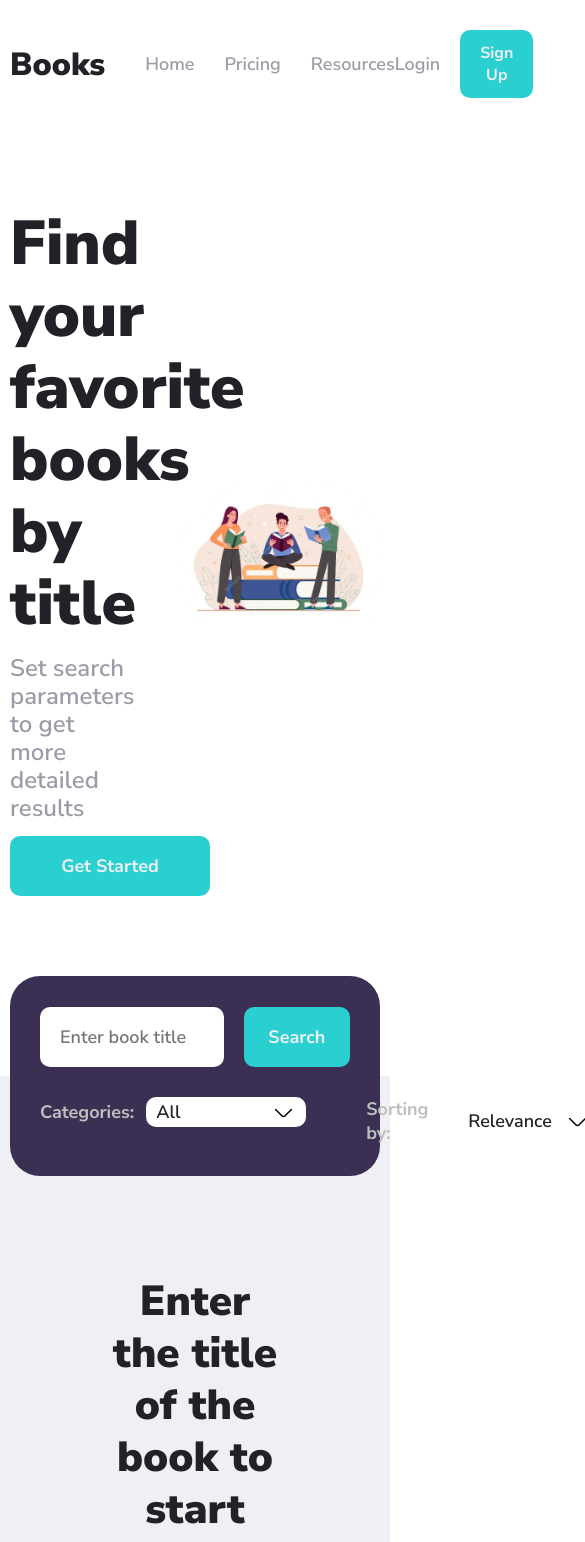
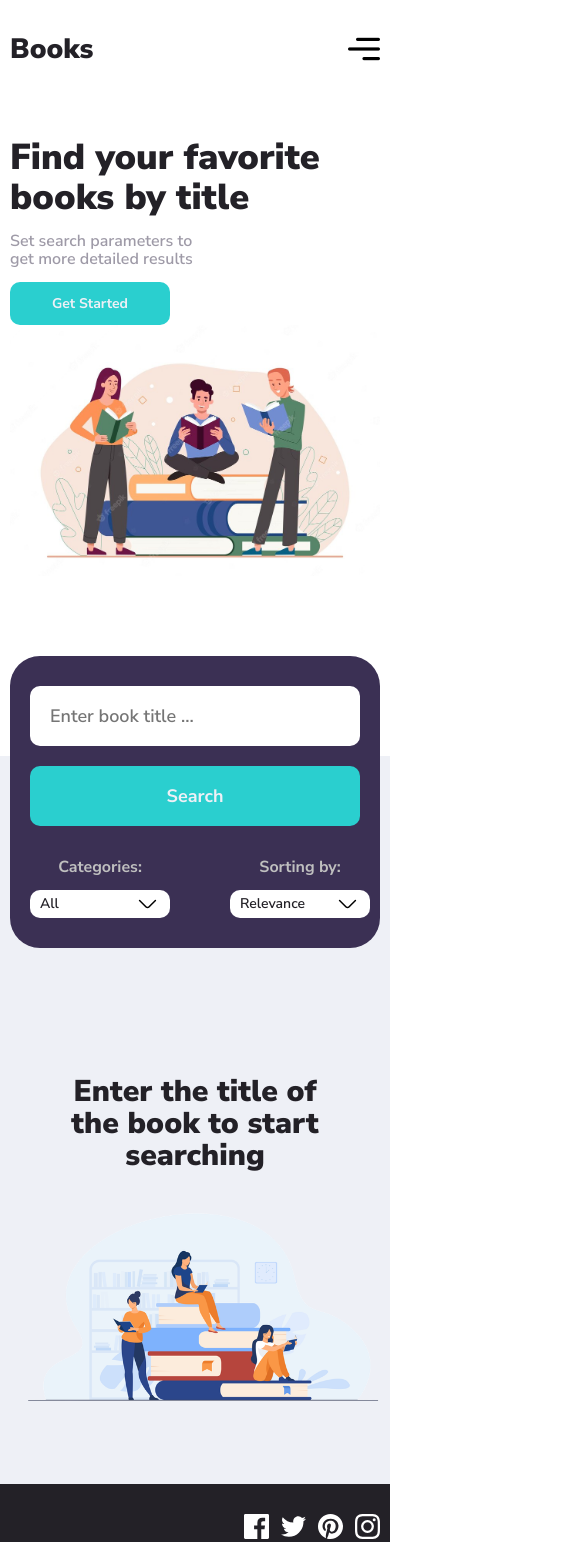
Before and after one commit to kivavlad/Google-books, a React (Create React App) app: page /#/ in a window 390 px wide. Shown: the top 1542 px of the page, 585 px wide, since content can reach past the window. Built offline with nearby package versions, Linux system fonts and the light colour scheme.

Commit message:
Адаптив до 320рх

```diff
--- a/src/components/BookCard/card.module.scss
+++ b/src/components/BookCard/card.module.scss
@@ -12,6 +12,18 @@
     align-items: center;
     justify-content: center;
     height: 250px;
+
+    img {
+        @media (max-width: 1100px) {
+            width: 50%;
+            height: auto;
+        }
+
+        @media (max-width: 900px) {
+            width: 120px;
+            height: auto;
+        }
+    }
 }
 
 .text_container {
--- a/src/components/Footer/footer.module.scss
+++ b/src/components/Footer/footer.module.scss
@@ -17,6 +17,10 @@
         font-size: 32px;
         font-weight: 900;
         color: #FFFFFF;
+
+        @media (max-width: 900px) {
+            font-size: 28px;
+        }
     }
 }
 
@@ -31,6 +35,12 @@
     align-items: center;
     justify-content: center;
     gap: 12px;
+
+    img {
+        @media (max-width: 900px) {
+            width: 25px;
+        }
+    }
 }
 
 .nav_info {
--- a/src/components/Form/form.module.scss
+++ b/src/components/Form/form.module.scss
@@ -7,6 +7,11 @@
     background-color: var(--primary-600);
     border-radius: 30px;
     padding: 0 30px;
+
+    @media (max-width: 600px) {
+        height: auto;
+        padding: 30px 20px;
+    }
 }
 
 .form {
@@ -15,6 +20,13 @@
     justify-content: space-between;
     gap: 20px;
     width: 100%;
+
+    @media (max-width: 600px) {
+        display: flex;
+        flex-direction: column;
+        align-items: center;
+        justify-content: center;
+    }
 }
 
 .input {
@@ -42,11 +54,19 @@
     &:active {
         transform: scale(0.9);
     }
+
+    @media (max-width: 600px) {
+        width: 100%;
+    }
 }
 
 .errors_container {
     width: 100%;
     height: 20px;
+}
+
+.errors_container_mobile {
+    display: none;
 }
 
 .search_params {
@@ -56,6 +76,11 @@
     gap: 60px;
     width: 100%;
     margin-top: 10px;
+
+    @media (max-width: 550px) {
+        display: flex;
+        justify-content: space-evenly;
+    }
 }
 
 .categories {
@@ -64,10 +89,20 @@
     justify-content: center;
     gap: 12px;
 
+    @media (max-width: 550px) {
+        display: flex;
+        flex-direction: column;
+    }
+
     h4 {
         font-size: 18px;
         font-weight: 700;
         color: var(--gray-100);
+
+        @media (max-width: 700px) {
+            font-size: 16px;
+        }
+
     }
 }
 
@@ -88,4 +123,19 @@
     -webkit-appearance: none;
     -moz-appearance: none;
     -ms-appearance: none;
+
+    @media (max-width: 700px) {
+        width: 120px;
+        height: 28px;
+        font-size: 14px;
+    }
+
+    @media (max-width: 550px) {
+        width: 140px;
+    }
+
+    @media (max-width: 380px) {
+        width: 110px;
+        font-size: 12px;
+    }
 }
--- a/src/components/Header/Header.jsx
+++ b/src/components/Header/Header.jsx
@@ -1,6 +1,7 @@
 import React from "react";
 import style from "./header.module.scss";
 import { Link } from "react-router-dom";
+import burgerIcon from "../../assets/images/burger.png";
 
 
 const Header = () => {
@@ -27,6 +28,10 @@ const Header = () => {
                         <button className={style.button}>Sign Up</button>
                     </div>
 
+                    <div className={style.burger}>
+                        <img src={burgerIcon} alt="" />
+                    </div>
+
                 </div>
             </div>
         </header>
--- a/src/components/Header/header.module.scss
+++ b/src/components/Header/header.module.scss
@@ -13,12 +13,20 @@
         font-size: 32px;
         font-weight: 900;
         color: var(--gray-900);
+
+        @media (max-width: 900px) {
+            font-size: 28px;
+        }
     }
 }
 
 .header_nav {
     display: flex;
     align-items: center;
+
+    @media (max-width: 700px) {
+        display: none;
+    }
 }
 
 .header_links {
@@ -36,12 +44,20 @@
     &:hover {
         color: var(--gray-100);
     }
+
+    @media (max-width: 900px) {
+        font-size: 16px;
+    }
 }
 
 .header_buttons {
     display: flex;
     align-items: center;
     gap: 20px;
+
+    @media (max-width: 700px) {
+        display: none;
+    }
 }
 
 .button {
@@ -60,3 +76,22 @@
         background-color: var(--primary-600);
     }
 }
+
+.burger {
+    display: none;
+
+    @media (max-width: 700px) {
+        display: block;
+        cursor: pointer;
+
+        img {
+            width: 42px;
+            height: 42px;
+
+            @media (max-width: 500px) {
+                width: 32px;
+                height: 32px;
+            }
+        }
+    }
+}
--- a/src/components/Main/main.module.scss
+++ b/src/components/Main/main.module.scss
@@ -4,6 +4,12 @@
     justify-content: space-between;
     margin-top: 80px;
     padding-bottom: 180px;
+
+    @media (max-width: 600px) {
+        display: flex;
+        flex-direction: column;
+        margin-top: 40px;
+    }
 }
 
 .text_content {
@@ -12,11 +18,51 @@
     gap: 14px;
     width: 45%;
 
+    @media (max-width: 600px) {
+        width: 100%;
+    }
+
     h1 {
         font-weight: 900;
         font-size: 62px;
         line-height: 72px;
         color: var(--gray-900);
+
+        @media (max-width: 1200px) {
+            font-size: 52px;
+            line-height: 62px;
+        }
+
+        @media (max-width: 900px) {
+            font-size: 42px;
+            line-height: 52px;
+        }
+
+        @media (max-width: 700px) {
+            font-size: 32px;
+            line-height: 38px;
+        }
+
+        @media (max-width: 600px) {
+            font-size: 42px;
+            line-height: 50px;
+            width: 70%;
+        }
+
+        @media (max-width: 500px) {
+            font-size: 36px;
+            line-height: 40px;
+        }
+
+        @media (max-width: 450px) {
+            width: 90%;
+        }
+
+        @media (max-width: 370px) {
+            width: 100%;
+            font-size: 30px;
+            line-height: 34px;
+        }
     }
 
     h4 {
@@ -25,6 +71,31 @@
         font-weight: 500;
         line-height: 28px;
         color: var(--gray-300);
+
+        @media (max-width: 1200px) {
+            font-size: 20px;
+            line-height: 22px;
+        }
+
+        @media (max-width: 900px) {
+            font-size: 18px;
+            line-height: 20px;
+        }
+
+        @media (max-width: 700px) {
+            font-size: 16px;
+            line-height: 18px;
+        }
+
+        @media (max-width: 600px) {
+            width: 50%;
+        }
+
+        @media (max-width: 380px) {
+            width: 70%;
+            font-size: 14px;
+            line-height: 18px;
+        }
     }
 
     button {
@@ -43,6 +114,18 @@
         &:hover {
             background-color: var(--primary-600);
         }
+
+        @media (max-width: 900px) {
+            font-size: 16px;
+            padding: 14px 0;
+            width: 180px;
+        }
+
+        @media (max-width: 700px) {
+            font-size: 14px;
+            padding: 12px 0;
+            width: 160px;
+        }
     }
 }
 
@@ -50,6 +133,10 @@
     display: grid;
     place-items: center;
     width: 60%;
+
+    @media (max-width: 600px) {
+        width: 100%;
+    }
 }
 
 .form_section {
@@ -66,12 +153,26 @@
 .result_section_container {
     padding: 140px 0 60px 0;
     position: relative;
+
+    @media (max-width: 600px) {
+        padding: 200px 0 60px 0;
+    }
+
+    @media (max-width: 550px) {
+        padding: 220px 0 60px 0;
+    }
 }
 
 .search_result_params {
     display: flex;
     align-items: center;
     justify-content: space-between;
+
+    @media (max-width: 550px) {
+        display: flex;
+        flex-direction: column;
+        gap: 18px;
+    }
 }
 
 .result_section_title {
@@ -79,6 +180,16 @@
     font-size: 42px;
     line-height: 52px;
     color: var(--gray-900);
+
+    @media (max-width: 900px) {
+        font-size: 36px;
+        line-height: 46px;
+    }
+
+    @media (max-width: 700px) {
+        font-size: 30px;
+        line-height: 40px;
+    }
 }
 
 .result_section_subtitle {
@@ -86,6 +197,14 @@
     font-weight: 500;
     line-height: 28px;
     color: var(--gray-300);
+
+    @media (max-width: 900px) {
+        font-size: 18px;
+    }
+
+    @media (max-width: 700px) {
+        font-size: 16px;
+    }
 
     span {
         color: var(--primary-600);
@@ -109,6 +228,17 @@
     &:active {
         transform: scale(0.9);
     }
+
+    @media (max-width: 700px) {
+        font-size: 16px;
+        width: 150px;
+    }
+
+    @media (max-width: 550px) {
+        width: 100%;
+        margin-right: 0;
+        margin: 0 10px;
+    }
 }
 
 .search_result_books {
@@ -116,6 +246,18 @@
     grid-template-columns: repeat(4, 1fr);
     gap: 20px;
     margin: 40px 0;
+
+    @media (max-width: 1100px) {
+        grid-template-columns: repeat(3, 1fr);
+    }
+
+    @media (max-width: 900px) {
+        grid-template-columns: repeat(2, 1fr);
+    }
+
+    @media (max-width: 550px) {
+        grid-template-columns: repeat(1, 1fr);
+    }
 }
 
 .search_result_button_container {
@@ -140,6 +282,11 @@
         &:active {
             transform: scale(0.9);
         }
+
+        @media (max-width: 700px) {
+            font-size: 16px;
+            width: 150px;
+        }
     }
 }
 
@@ -158,6 +305,10 @@
     gap: 20px;
     margin: 60px 0;
 
+    @media (max-width: 550px) {
+        margin: 100px 0 20px 0;
+    }
+
     h2 {
         width: 50%;
         text-align: center;
@@ -165,5 +316,19 @@
         font-size: 42px;
         line-height: 52px;
         color: var(--gray-900);
+
+        @media (max-width: 700px) {
+            font-size: 36px;
+            line-height: 38px;
+        }
+
+        @media (max-width: 500px) {
+            font-size: 30px;
+            line-height: 32px;
+        }
+
+        @media (max-width: 450px) {
+            width: 80%;
+        }
     }
 }
--- a/src/components/OpenBook/book.module.scss
+++ b/src/components/OpenBook/book.module.scss
@@ -7,6 +7,11 @@
     border-top: 1px solid var(--primary-600);
     overflow: hidden;
     position: relative;
+
+    @media (max-width: 600px) {
+        display: flex;
+        flex-direction: column;
+    }
 }
 
 .close_container {
@@ -24,9 +29,18 @@
     display: grid;
     place-items: center;
 
+    @media (max-width: 500px) {
+        width: 60%;
+    }
+
     img {
         width: 250px;
         height: auto;
+
+        @media (max-width: 850px) {
+            width: 200px;
+            height: auto;
+        }
     }
 }
 
@@ -37,17 +51,31 @@
     flex-direction: column;
     gap: 12px;
 
+    @media (max-width: 600px) {
+        width: 100%;
+    }
+
     h2 {
         font-size: 26px;
         line-height: 26px;
         font-weight: 700;
         color: var(--gray-900);
+
+        @media (max-width: 850px) {
+            font-size: 24px;
+            line-height: 22px;
+        }
     }
 
     P {
         font-size: 18px;
         line-height: 26px;
         color: var(--gray-600);
+
+        @media (max-width: 850px) {
+            font-size: 16px;
+            line-height: 22px;
+        }
     }
 }
 
@@ -56,10 +84,18 @@
     p {
         font-size: 18px;
         color: var(--gray-300);
+
+        @media (max-width: 850px) {
+            font-size: 16px;
+        }
     }
 
     span {
         font-size: 18px;
         color: var(--gray-600);
+
+        @media (max-width: 850px) {
+            font-size: 16px;
+        }
     }
 }
```
Also changed, not shown: src/assets/images/burger.png (added).
